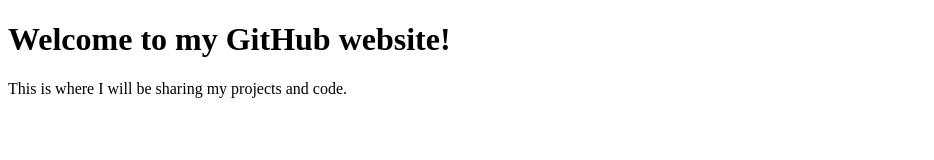
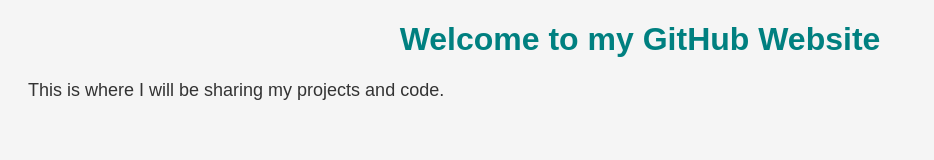
Before and after one commit to Lladerat/test, a plain HTML site: page index.html in a window 1280 px wide. Shown: the whole page, without its empty margins (0-934 px from the left). Drawn offline with Linux system fonts and the light colour scheme.

Commit message:
Update index.html

```diff
--- a/index.html
+++ b/index.html
@@ -2,9 +2,27 @@
 <html>
   <head>
     <title>My GitHub Website</title>
+    <style>
+      /* Add some styling to the website */
+      body {
+        background-color: #f5f5f5; /* light gray background color */
+        font-family: Arial, sans-serif; /* use a common font */
+      }
+
+      h1 {
+        color: #008080; /* teal color for heading */
+        text-align: center; /* center the heading */
+      }
+
+      p {
+        color: #333; /* dark gray color for text */
+        font-size: 18px; /* increase the font size */
+        margin: 20px; /* add some margin to the text */
+      }
+    </style>
   </head>
   <body>
-    <h1>Welcome to my GitHub website!</h1>
+    <h1>Welcome to my GitHub Website</h1>
     <p>This is where I will be sharing my projects and code.</p>
   </body>
 </html>
```
